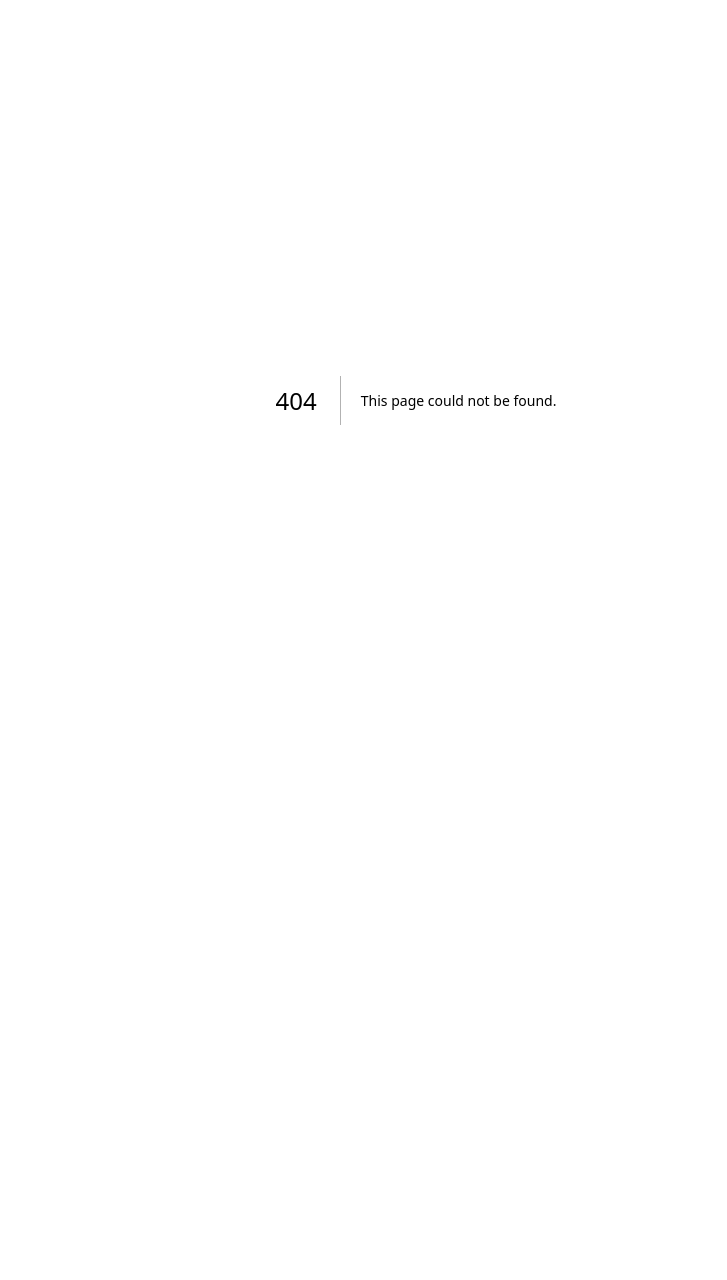
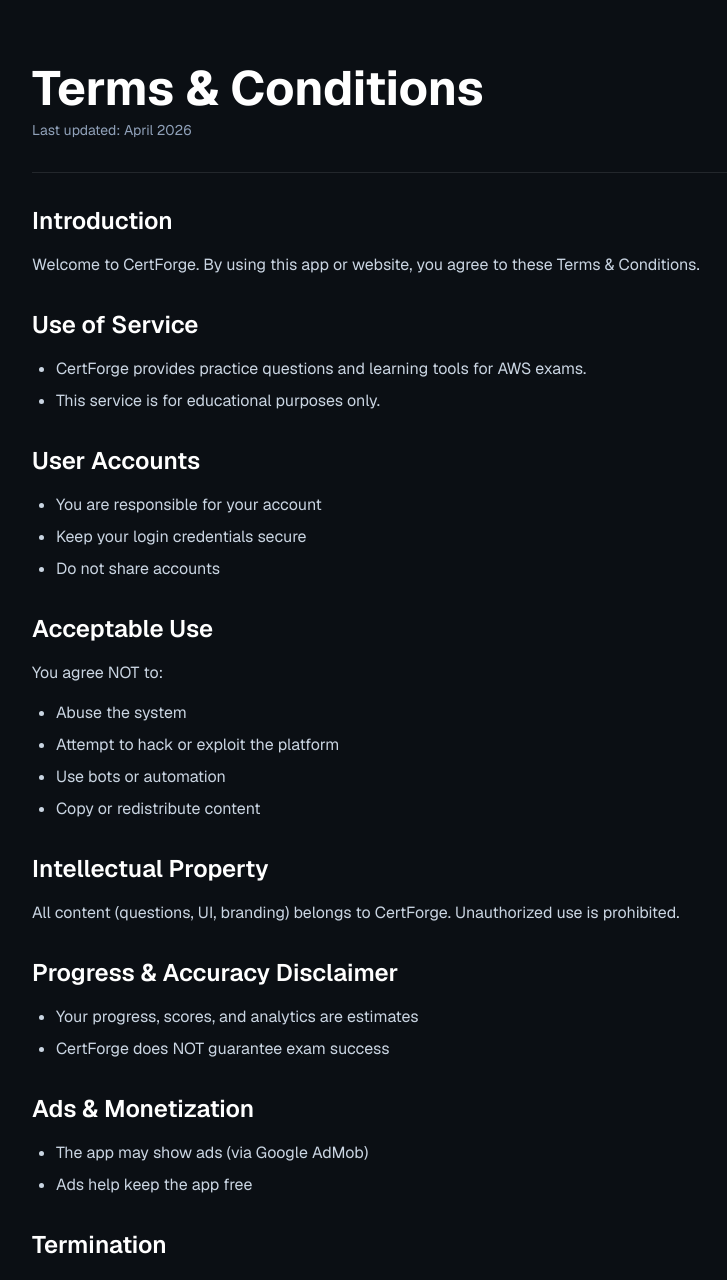
Before and after one commit to realtahailyas/certforge-site, a Next.js app: page /terms in a window 1280 px wide. Before the commit this address had no page. Shown: the top 1280 px of the page, without its empty margins (224-951 px from the left). Before the commit the page ends 800 px from the top, so only its background shows below. Built offline with nearby package versions, Linux system fonts and the light colour scheme.

Commit message:
add terms page

```diff
--- /dev/null
+++ b/src/app/terms/page.tsx
@@ -0,0 +1,96 @@
+export default function TermsPage() {
+  return (
+    <main className="min-h-screen bg-[#0B0F14] px-4 py-10 sm:px-6 sm:py-16">
+      <article className="mx-auto max-w-3xl space-y-8 text-slate-300">
+        <header className="space-y-2 border-b border-white/10 pb-8">
+          <h1 className="text-4xl font-bold text-white sm:text-5xl">Terms & Conditions</h1>
+          <p className="text-sm text-slate-400">Last updated: April 2026</p>
+        </header>
+
+        <section className="space-y-4">
+          <h2 className="text-2xl font-semibold text-white">Introduction</h2>
+          <p>Welcome to CertForge. By using this app or website, you agree to these Terms & Conditions.</p>
+        </section>
+
+        <section className="space-y-4">
+          <h2 className="text-2xl font-semibold text-white">Use of Service</h2>
+          <ul className="space-y-2 pl-6 list-disc">
+            <li>CertForge provides practice questions and learning tools for AWS exams.</li>
+            <li>This service is for educational purposes only.</li>
+          </ul>
+        </section>
+
+        <section className="space-y-4">
+          <h2 className="text-2xl font-semibold text-white">User Accounts</h2>
+          <ul className="space-y-2 pl-6 list-disc">
+            <li>You are responsible for your account</li>
+            <li>Keep your login credentials secure</li>
+            <li>Do not share accounts</li>
+          </ul>
+        </section>
+
+        <section className="space-y-4">
+          <h2 className="text-2xl font-semibold text-white">Acceptable Use</h2>
+          <p>You agree NOT to:</p>
+          <ul className="space-y-2 pl-6 list-disc">
+            <li>Abuse the system</li>
+            <li>Attempt to hack or exploit the platform</li>
+            <li>Use bots or automation</li>
+            <li>Copy or redistribute content</li>
+          </ul>
+        </section>
+
+        <section className="space-y-4">
+          <h2 className="text-2xl font-semibold text-white">Intellectual Property</h2>
+          <p>All content (questions, UI, branding) belongs to CertForge. Unauthorized use is prohibited.</p>
+        </section>
+
+        <section className="space-y-4">
+          <h2 className="text-2xl font-semibold text-white">Progress & Accuracy Disclaimer</h2>
+          <ul className="space-y-2 pl-6 list-disc">
+            <li>Your progress, scores, and analytics are estimates</li>
+            <li>CertForge does NOT guarantee exam success</li>
+          </ul>
+        </section>
+
+        <section className="space-y-4">
+          <h2 className="text-2xl font-semibold text-white">Ads & Monetization</h2>
+          <ul className="space-y-2 pl-6 list-disc">
+            <li>The app may show ads (via Google AdMob)</li>
+            <li>Ads help keep the app free</li>
+          </ul>
+        </section>
+
+        <section className="space-y-4">
+          <h2 className="text-2xl font-semibold text-white">Termination</h2>
+          <p>We may suspend or terminate accounts that violate these terms.</p>
+        </section>
+
+        <section className="space-y-4">
+          <h2 className="text-2xl font-semibold text-white">Limitation of Liability</h2>
+          <p>We are not responsible for:</p>
+          <ul className="space-y-2 pl-6 list-disc">
+            <li>Exam results</li>
+            <li>Data loss (though we try to prevent it)</li>
+            <li>Any indirect damages</li>
+          </ul>
+        </section>
+
+        <section className="space-y-4">
+          <h2 className="text-2xl font-semibold text-white">Changes to Terms</h2>
+          <p>We may update these terms anytime. Continued use = acceptance.</p>
+        </section>
+
+        <section className="space-y-4 border-t border-white/10 pt-8">
+          <h2 className="text-2xl font-semibold text-white">Contact</h2>
+          <a
+            href="mailto:support@certforge.app"
+            className="inline-block text-cyan-400 transition hover:text-cyan-300 underline"
+          >
+            support@certforge.app
+          </a>
+        </section>
+      </article>
+    </main>
+  );
+}
```
